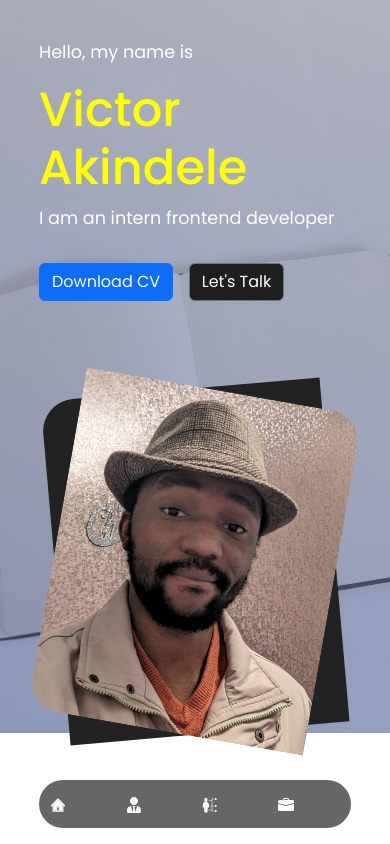
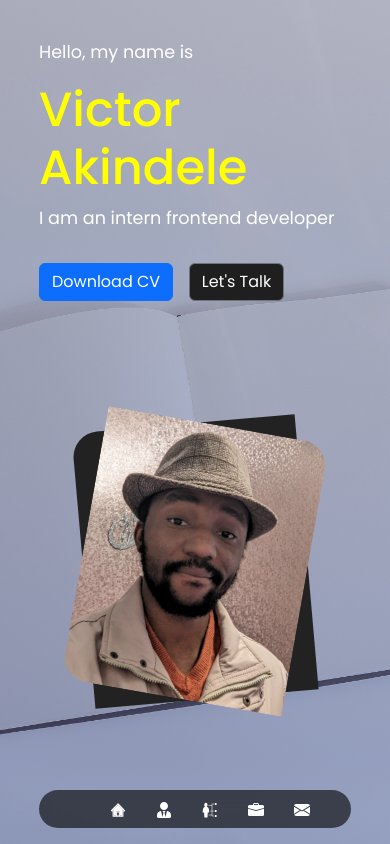
Before and after one commit to hurlavic/React-Portfolio-, a React (Create React App) app: page /home in a window 390 px wide. Built offline with nearby package versions, Linux system fonts and the light colour scheme.

Commit message:
added more media queries to page

```diff
--- a/src/components/NavBar/nav.css
+++ b/src/components/NavBar/nav.css
@@ -22,8 +22,6 @@ ul li {
 }
 ul li:hover {
   background-color: rgba(0, 0, 0, 0.3);
-  /* border-radius: 30%; */
-  /* width: 20px; */
 }
 
 @media (max-width: 1200px) {
@@ -37,5 +35,9 @@ ul li:hover {
     flex-direction: row;
     width: 80%;
     justify-content: center;
+    align-items: center;
   }
+  ul li {
+    padding: 5px 15px;
 }
+}
--- a/src/components/pages/About/about.css
+++ b/src/components/pages/About/about.css
@@ -61,7 +61,7 @@
 }
 
 
-@media (max-width: 850px) {
+@media (max-width: 950px) {
   #about {
     display: flex;
     flex-direction: column;
@@ -76,3 +76,18 @@
     margin-top: 3rem;
   }
 }
+@media(max-width:600px){
+  .experience{
+    scale: 0.7;
+  }
+}
+@media(max-width:400px){
+  #about{
+    scale: 0.85;
+  }
+}
+@media(min-width:1200px){
+  #about{
+    padding-top: 10%;
+  }
+}
--- a/src/components/pages/Home/home.css
+++ b/src/components/pages/Home/home.css
@@ -64,3 +64,14 @@
     display: none;
   }
 }
+@media(max-width:400px){
+  .image-container{
+    margin-bottom: 20%;
+    scale: 0.8;
+  }
+}
+@media(max-width:550px){
+.image-container{
+  margin-bottom: 15%;
+}
+}
--- a/src/index.css
+++ b/src/index.css
@@ -13,9 +13,10 @@ body {
   font-family: "Poppins", sans-serif !important;
   background-image: linear-gradient(rgba(62, 71, 107, 0.3), rgba(66, 81, 139, 0.5)),
     url(../src/projectImages/jeshoot.jpg);
-  background-position: center;
+  background-position: center center;
   background-size: cover;
   background-repeat: no-repeat;
+  min-height: 100vh;
 }
 html {
   scroll-behavior: smooth;
@@ -23,3 +24,9 @@ html {
 ::-webkit-scrollbar {
   display: none;
 }
+
+ @media(max-width:400px){
+  body{
+   min-height: 100vh;
+  }
+}
```
